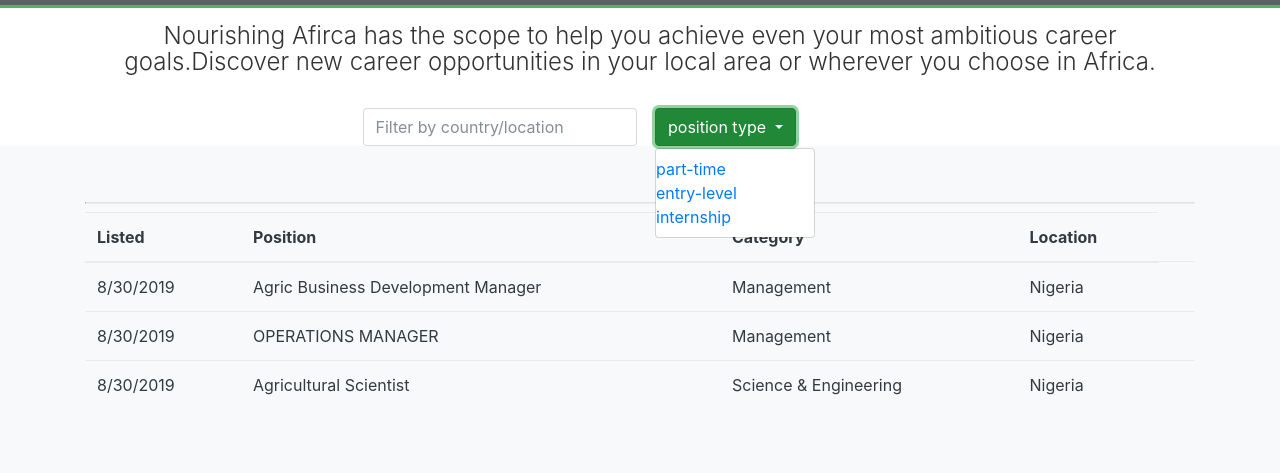
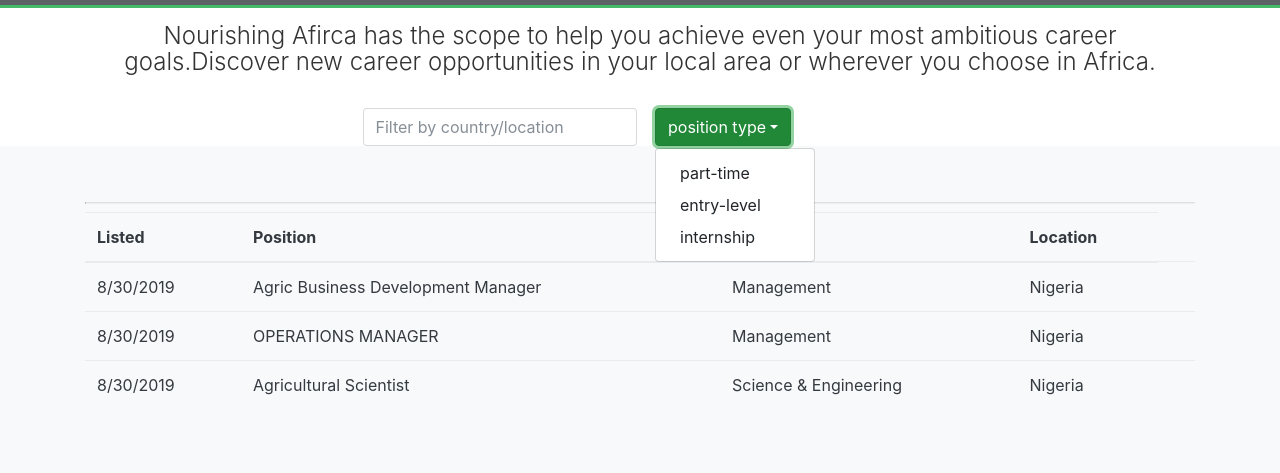
Before and after one commit to sommyj/NourishingAfrica, a plain HTML site: page src/job_portal.html in a window 1280 px wide. Both pictures are taken after a click on the button "position type". Shown: the part 51-524 px from the top of the page. Drawn offline with Linux system fonts and the light colour scheme.

Commit message:
Modify dropdown in job portal page

```diff
--- a/src/job_portal.html
+++ b/src/job_portal.html
@@ -30,13 +30,12 @@
                         </div>
                         <div class="col-md-6">
                           <div class="form-group">
-                            <button class="btn btn-success dropdown-toggle" type="button" data-toggle="dropdown">position type
-                            <span class="caret"></span></button>
-                            <ul class="dropdown-menu">
-                              <li><a href="#">part-time</a></li>
-                              <li><a href="#">entry-level</a></li>
-                              <li><a href="#">internship</a></li>
-                            </ul>
+                            <button class="btn btn-success dropdown-toggle" type="button" id="dropdownMenuButton" data-toggle="dropdown" aria-haspopup="true" aria-expanded="false">position type</button>
+                            <div class="dropdown-menu" aria-labelledby="dropdownMenuButton">
+                              <a class="dropdown-item" href="#">part-time</a>
+                              <a class="dropdown-item" href="#">entry-level</a>
+                              <a class="dropdown-item" href="#">internship</a>
+                            </div>
                           </div>
                       </div>
 
```
